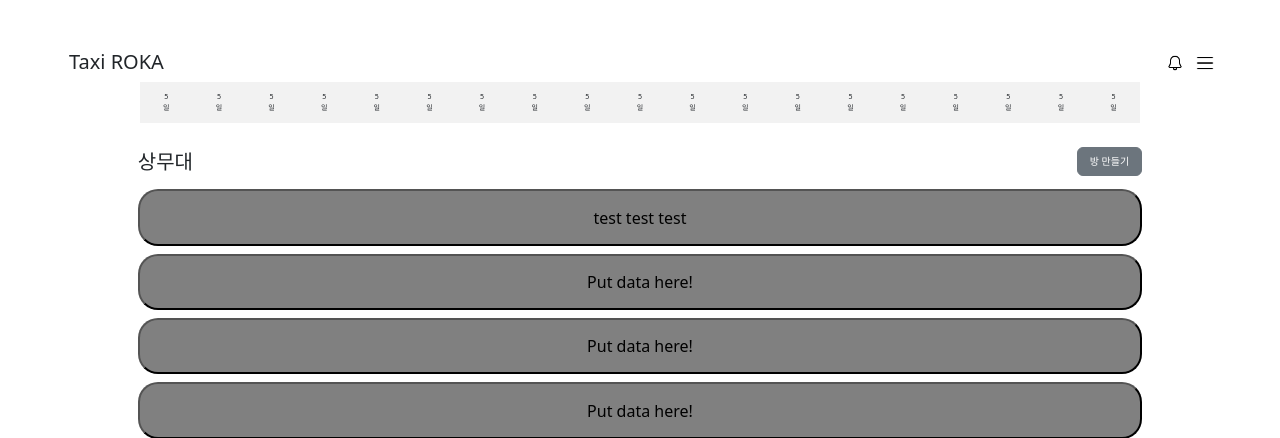
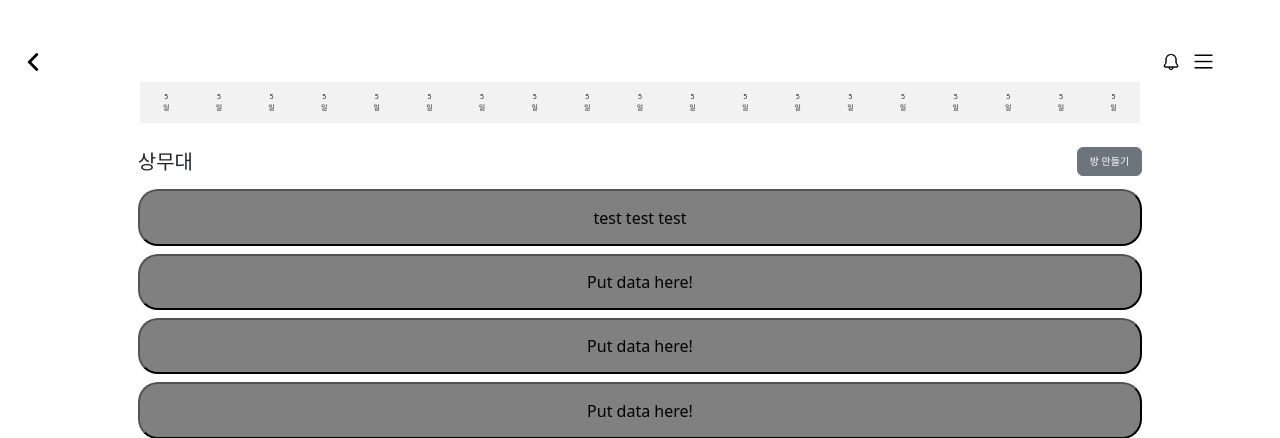
Before and after one commit to ROKATAXI/taxiRoka, a Django app: page /matching/ in a window 1280 px wide. Shown: the top 438 px of the page. Run offline with Django 4.2, Linux system fonts and the light colour scheme.

Commit message:
createroom template start

```diff
--- a/apps/matching/urls.py
+++ b/apps/matching/urls.py
@@ -3,4 +3,5 @@ from .views import *
 
 urlpatterns = [
     path('', matching_list),
+    path('create/', create_room),
 ]
--- a/apps/matching/views.py
+++ b/apps/matching/views.py
@@ -3,3 +3,6 @@ from django.shortcuts import render
 # Create your views here.
 def matching_list(request):
     return render(request, 'matching/matchinglist.html')
+
+def create_room(request):
+    return render(request, 'matching/createroom.html')
--- a/static/css/style.css
+++ b/static/css/style.css
@@ -1,4 +1,6 @@
 @import 'reset.css';
+@import 'matchinglist.css';
+@import 'createroom.css';
 
 
 
@@ -40,6 +42,7 @@ html, body {
 .search-room {
     height: 30px;
     width: 190px;
+    margin-right: 16px;
 }
 .search-room > input, .search-room > button {
     font-size: 10px;
@@ -85,10 +88,16 @@ html, body {
 }
 
 .notice-img {
+    height: 20px;
+    width: 20px;
+}
+.hamburger-img {
+    height: 25px;
+    width: 25px;
+}
+
+.beforepage-img {
     height: 18px;
     width: 18px;
+    margin: 0 0 11px 24px;
 }
-.hamburger-img {
-    height: 22px;
-    width: 22px;
-}
--- a/templates/base.html
+++ b/templates/base.html
@@ -7,39 +7,43 @@
     <meta charset="UTF-8">
     <meta name="viewport" content="width=device-width, initial-scale=1.0">
     <link rel="stylesheet" href="{% static 'css/style.css' %}" type="text/css"/>
+    <link rel="stylesheet" href="{% static 'css/matching_list.css' %}" type="text/css"/>
     <link href="https://cdn.jsdelivr.net/npm/bootstrap@5.3.1/dist/css/bootstrap.min.css" rel="stylesheet" integrity="sha384-4bw+/aepP/YC94hEpVNVgiZdgIC5+VKNBQNGCHeKRQN+PtmoHDEXuppvnDJzQIu9" crossorigin="anonymous">
     {% block title %}
     {% endblock %}
 </head>
 <body>
     <!-- 네비게이션 바 -->
-    <!-- 비로그인 -->
-    {% if 1 == 0 %}
     <nav class="fixed-top">
         <div class="nav-container">
+            <!-- 페이지별 네브바 변경 -->
+            {% if 1 == 0 %}
             <h1 class="title">Taxi ROKA</h1>
+            {% elif 1 == 1 %}
+            <img src="/static/img/beforepage.png" alt="hamburger이미지" class="beforepage-img">
+            {% else %}
+            <h1></h1>
+            {% endif %}
+
             <!-- 검색 -->
+            <!-- 비로그인 -->
+            {% if 1 == 0 %}
             <div class="search-container">
                 <form class="d-flex search-room" role="search" method="POST">{% csrf_token %}
                     <input class="form-control me-2" type="search" placeholder="부대를 검색하세요.">
                     <button class="btn btn-outline-secondary" type="submit">검색</button>
                 </form>
             </div>
-        </div>
-    </nav>
-    <!-- 로그인 -->
-    {% else %}
-    <nav class="fixed-top">
-        <div class="nav-container">
-            <h1 class="title">Taxi ROKA</h1>
-            <!-- 검색 -->
+            {% else %}
+            <!-- 로그인 -->
             <div class="login-nav-right">
                 <img src="/static/img/notice.png" alt="notice이미지" class="notice-img">
                 <img src="/static/img/hamburger.png" alt="hamburger이미지" class="hamburger-img">
             </div>
+            {% endif %}
         </div>
     </nav>
-    {% endif %}
+
     <div class="main-container">
         {% block content %}
         {% endblock %}
--- a/templates/matching/matchinglist.html
+++ b/templates/matching/matchinglist.html
@@ -3,7 +3,7 @@
 
 
 {% block title %}
-<link rel="stylesheet" href="{% static 'css/matching_list.css' %}" type="text/css"/>
+<!-- <link rel="stylesheet" href="{% static 'css/matching_list.css' %}" type="text/css"/> -->
 {% endblock %}
 
 {% block content %}
```
Also changed, not shown: templates/matching/createroom.html (added, +10 -0 lines), static/css/creatroom.css (added), static/css/matchinglist.css (renamed from static/css/matching_list.css), static/img/beforepage.png (added).
